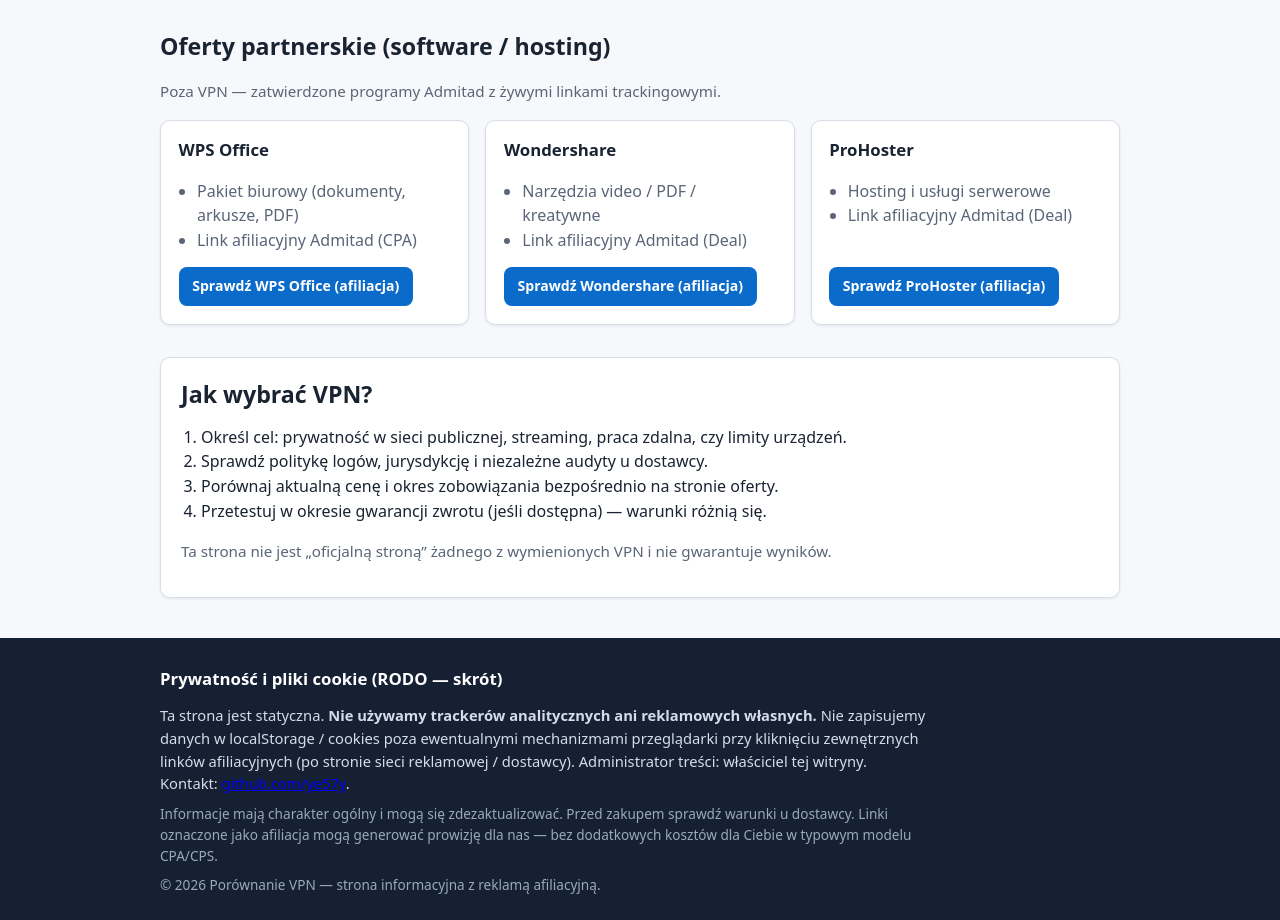
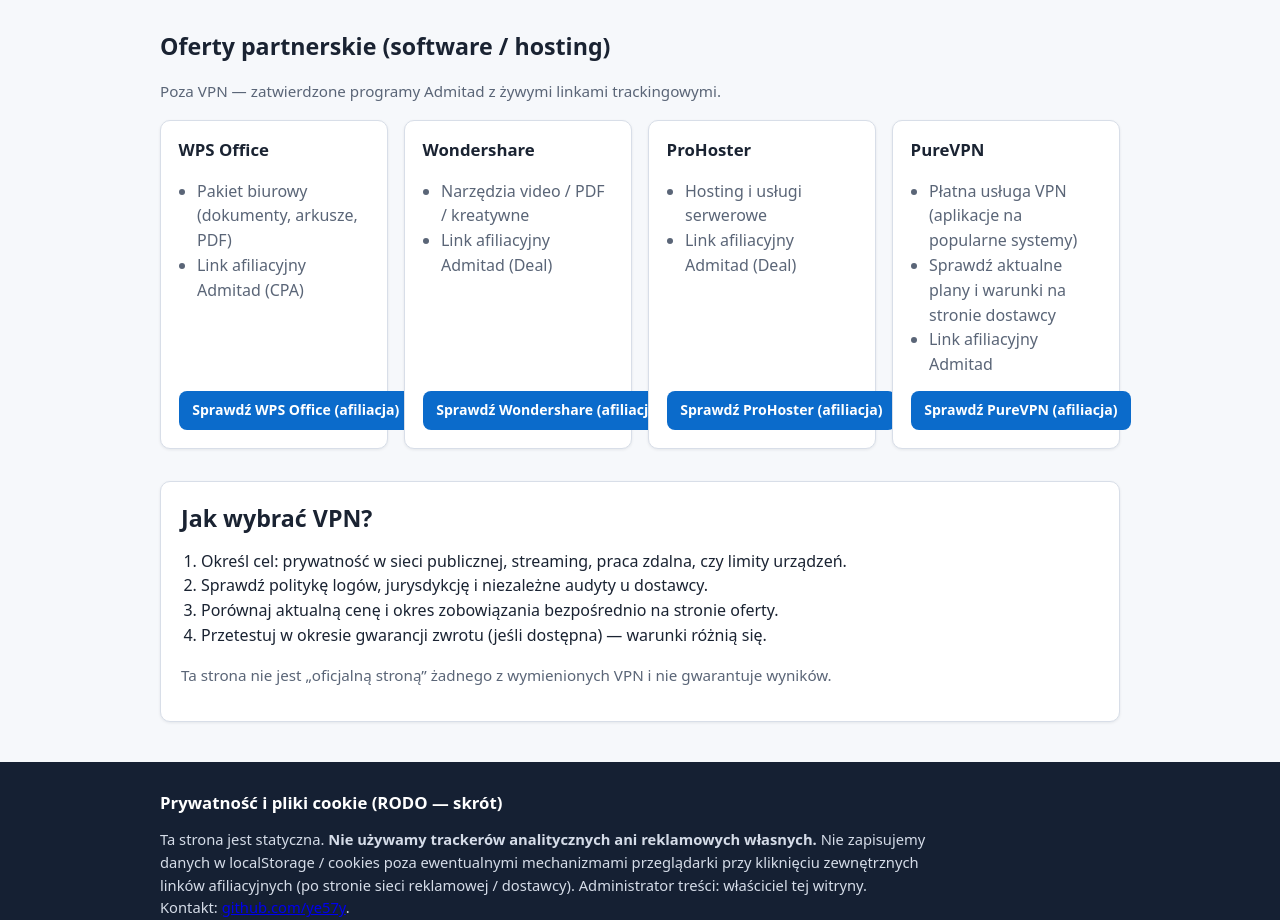
Before and after one commit to ye57y/admitad-vpn-pl, a plain HTML site: page index.html in a window 1280 px wide. Shown: the part 1536-2456 px from the top of the page. Drawn offline with Linux system fonts and the light colour scheme.

Commit message:
Add PureVPN Admitad affiliate link

```diff
--- a/config.js
+++ b/config.js
@@ -10,7 +10,8 @@
   mullvad: "#admitad-mullvad",
   wpsoffice: "https://yynbx.com/g/nv5qc75bd98ba50fa66a0e10b6b7ca/",
   wondershare: "https://kjuzv.com/g/8u3trxihmwc5205e972def655e4ac9/",
-  prohoster: "https://ntzgd.com/g/gaetfoqpj7c5205e972d934d4157fe/"
+  prohoster: "https://ntzgd.com/g/gaetfoqpj7c5205e972d934d4157fe/",
+  purevpn: "https://plrvq.com/g/ayvzzawv40cd2a4ab08cdd63dd688c/"
 };
 
 document.addEventListener("DOMContentLoaded", function () {
--- a/index.html
+++ b/index.html
@@ -161,6 +161,15 @@
           </ul>
           <a class="cta" href="https://ntzgd.com/g/gaetfoqpj7c5205e972d934d4157fe/" data-partner="prohoster" rel="sponsored noopener" target="_blank">Sprawdź ProHoster (afiliacja)</a>
         </article>
+        <article class="card">
+          <h3>PureVPN</h3>
+          <ul>
+            <li>Płatna usługa VPN (aplikacje na popularne systemy)</li>
+            <li>Sprawdź aktualne plany i warunki na stronie dostawcy</li>
+            <li>Link afiliacyjny Admitad</li>
+          </ul>
+          <a class="cta" href="https://plrvq.com/g/ayvzzawv40cd2a4ab08cdd63dd688c/" data-partner="purevpn" rel="sponsored noopener" target="_blank">Sprawdź PureVPN (afiliacja)</a>
+        </article>
       </div>
     </section>
 
```
Also changed, not shown: links.json (+7 -0 lines).
